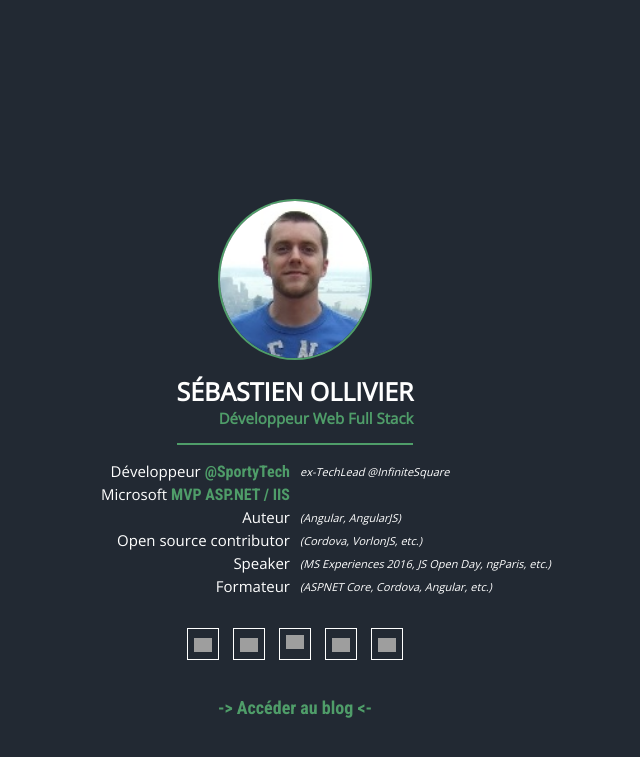
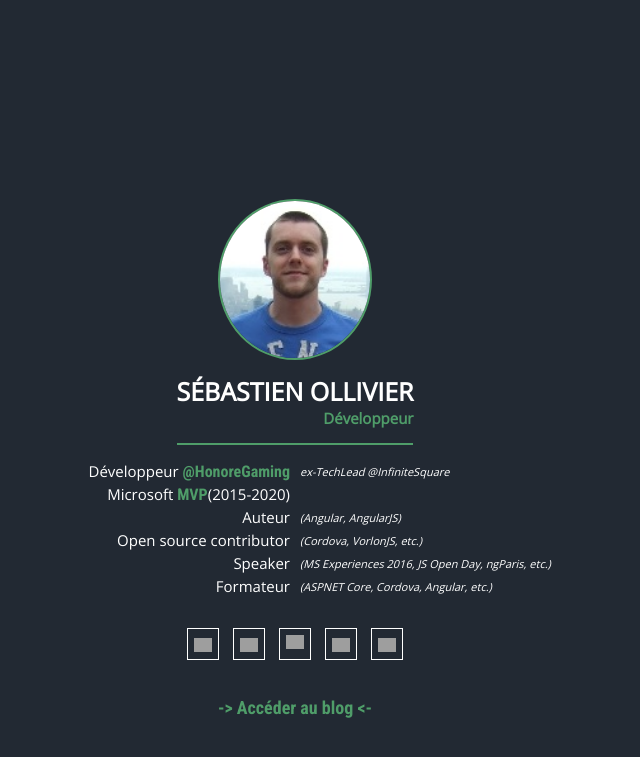
Before and after one commit to sebastieno/sebastieno.github.io, a Jekyll site: the page index.html, which Jekyll copies as it is, in a window 1280 px wide, cut to the strip 0-757 px from the top of the page. Shown: the whole strip, without its empty margins (345-985 px from the left). Built offline with Jekyll 4.4.1, drawn with Linux system fonts in a browser that asks for light colours; grey boxes are pictures that could not be loaded.

Commit message:
fix prez

```diff
--- a/_includes/head.html
+++ b/_includes/head.html
@@ -20,11 +20,7 @@
     type="text/css"
     href="https://fonts.googleapis.com/css?family=Open+Sans|Roboto+Condensed:700"
   />
-  <link
-    rel="stylesheet"
-    href="/styles/style.css?v=qSUui1ta4xOyDc9TU7zDvmeDSdIfbOhCmbk6ghirydw"
-  />
-  <!-- <link rel="stylesheet" href="{{ "/assets/main.css" | relative_url  }}"> -->
+  <link rel="stylesheet" href="/styles/style.css" />
 
   {%- if jekyll.environment == 'production' and site.google_analytics -%} {%-
   include google-analytics.html -%} {%- endif -%}
--- a/index.html
+++ b/index.html
@@ -33,15 +33,15 @@
         <img src="/images/headshot.png" alt="Moi" class="headshot" />
       </a>
       <div class="name">Sébastien Ollivier</div>
-      <div class="status">Développeur Web Full Stack</div>
+      <div class="status">Développeur</div>
     </div>
 
     <ul class="resume">
       <li>
         <span class="description"
           >Développeur
-          <a href="https://sporty-tech.org/" target="_blank"
-            ><span class="important">@SportyTech</span></a
+          <a href="https://honore-gaming.com/" target="_blank"
+            ><span class="important">@HonoreGaming</span></a
           ></span
         >
         <span class="legend"
@@ -57,7 +57,7 @@
           <a
             href="https://mvp.microsoft.com/en-us/mvp/S%C3%A9bastien%20Ollivier-5001163"
             target="_blank"
-            ><span class="important">MVP ASP.NET / IIS</span></a
+            ><span class="important">MVP</span>(2015-2020)</a
           ></span
         >
         <span class="legend"></span>
```
Also changed, not shown: _includes/presentation.html (+4 -4 lines).
